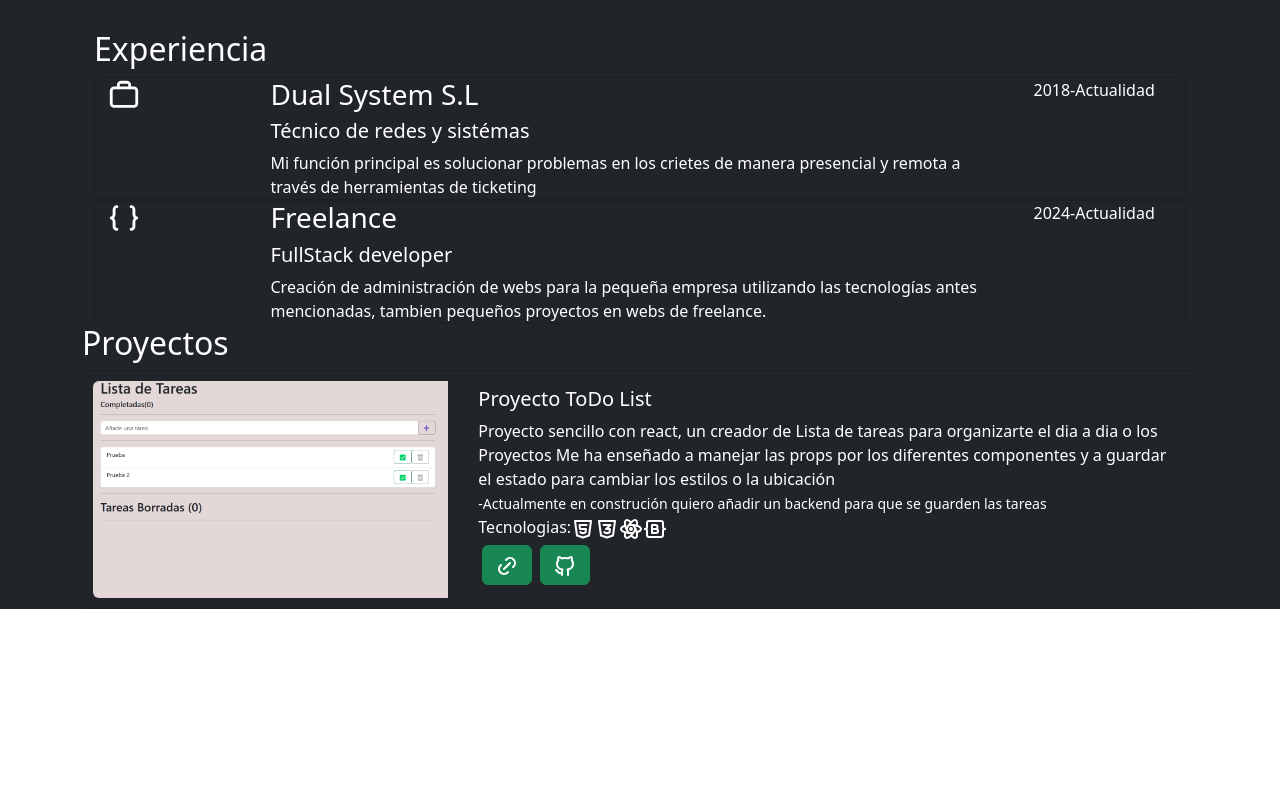
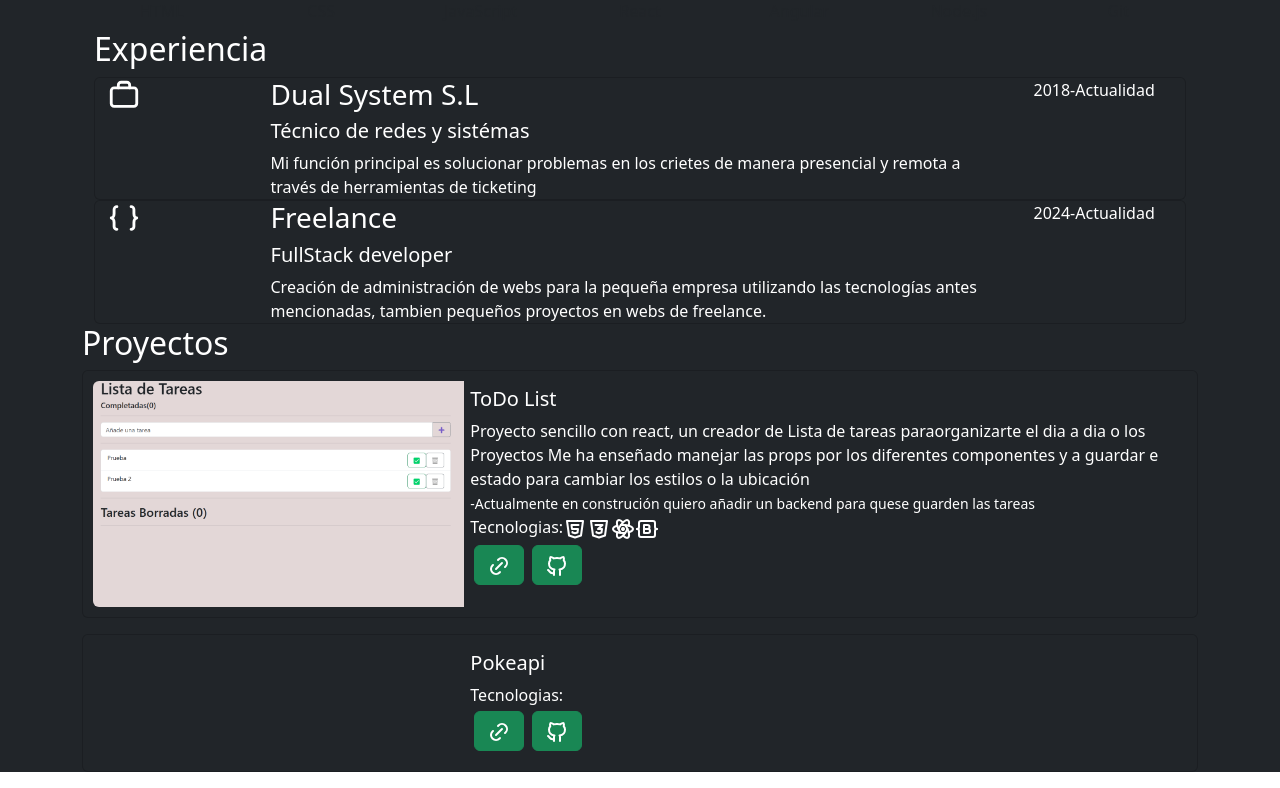
Before and after one commit to javierpelaez97/Portfolio, a React (Vite) app: page / in a window 1280 px wide. Shown: the part 596-1384 px from the top of the page. Before the commit the page ends 1221 px from the top, so only its background shows below. Built offline with nearby package versions, Linux system fonts and the light colour scheme.

Commit message:
Creado el map para que coja automaticamente los componenetes de la base de datos y los items de cada carta también. Solucionados errores de svg en algunos componentes

```diff
--- a/src/App.jsx
+++ b/src/App.jsx
@@ -4,8 +4,14 @@ import About from './components/About/About'
 import Tecnologias from './components/technologies/Tecnologias'
 import Experience from './components/experience/Experience'
 import Projects from './components/projects/Projects'
+import {db} from './database/db.js'
+import { useState } from 'react'
 
 function App() {
+
+  const [datos] = useState(db)
+
+
 
   return (
 
@@ -16,11 +22,13 @@ function App() {
         <hr />
         <Tecnologias></Tecnologias>
         <Experience></Experience>
-        <Projects></Projects>
+        <Projects datos = {datos}></Projects>
       </div>
+
 
      </div>
     </>
+
   )
 }
 
--- a/src/components/projects/Projects.jsx
+++ b/src/components/projects/Projects.jsx
@@ -1,14 +1,19 @@
 import CardProject from "./cardProject/CardProject";
 
 
-export default function Projects (){
+export default function Projects ({datos}){
+
+
 
     return(
     <>
     <h2>Proyectos</h2>
     <div>
+        {datos.map((x)=>(
 
-        <CardProject></CardProject>
+             <CardProject key={x.id} datos={x}></CardProject>
+
+        ))}
     </div>
     </>
     )
--- a/src/components/projects/cardProject/CardProject.jsx
+++ b/src/components/projects/cardProject/CardProject.jsx
@@ -1,142 +1,77 @@
-import prueba from "../../../../public/img/ToDo-List.png";
 
-export default function CardProject() {
+import gitIcon from "../../../../public/svg/git.svg";
+import linkIcon from "../../../../public/svg/icon.svg";
+import { useEffect } from "react";
+
+export default function CardProject({datos}) {
+
+  useEffect(()=>{
+    console.log("Datos actuales", datos);
+
+  },[datos])
+
+
+
   return (
-    <>
+
+
         <div className="card mb-3 text-bg-dark ">
-        <div className="row ">
-          <div className="col-md-4">
+          <div className="row g-0">
+            <div className="col-md-4  ">
               <a href="https://todolistjjpg.netlify.app/" target="_blank">
-              <img src={prueba} alt="" className="img-fluid rounded-start" />
+                <img src={datos.imagen} alt="" className="img-fluid rounded-start" />
               </a>
             </div>
-          <div className="col-md-8">
+
+            <div className="col-md-8  ">
               <div className="card-body">
-              <h5 className="card-title">Proyecto ToDo List</h5>
+                <h5 className="card-title">{datos.name}</h5>
                 <p className="card-text">
-                Proyecto sencillo con react, un creador de Lista de tareas para
-                organizarte el dia a dia o los Proyectos Me ha enseñado a
-                manejar las props por los diferentes componentes y a guardar el
-                estado para cambiar los estilos o la ubicación
+                  {datos.descripcion}
                 </p>
                 <p className="card-text">
                   <small>
-                  -Actualmente en construción quiero añadir un backend para que
-                  se guarden las tareas
+                    {datos.disclaimer}
                   </small>
                 </p>
                 <div>
                   <label>Tecnologias:</label>
-                <svg
-                  xmlns="http://www.w3.org/2000/svg"
-                  viewBox="0 0 24 24"
-                  fill="none"
-                  stroke="currentColor"
-                  stroke-linecap="round"
-                  stroke-linejoin="round"
-                  width="24"
-                  height="24"
-                  stroke-width="2"
-                >
-                  <path d="M20 4l-2 14.5l-6 2l-6 -2l-2 -14.5z"></path>
-                  <path d="M15.5 8h-7l.5 4h6l-.5 3.5l-2.5 .75l-2.5 -.75l-.1 -.5"></path>
-                </svg>
-                <svg
-                  xmlns="http://www.w3.org/2000/svg"
-                  viewBox="0 0 24 24"
-                  fill="none"
-                  stroke="currentColor"
-                  stroke-linecap="round"
-                  stroke-linejoin="round"
-                  width="24"
-                  height="24"
-                  stroke-width="2"
-                >
-                  <path d="M20 4l-2 14.5l-6 2l-6 -2l-2 -14.5z"></path>
-                  <path d="M8.5 8h7l-4.5 4h4l-.5 3.5l-2.5 .75l-2.5 -.75l-.1 -.5"></path>
-                </svg>
-                <svg
-                  xmlns="http://www.w3.org/2000/svg"
-                  viewBox="0 0 24 24"
-                  fill="none"
-                  stroke="currentColor"
-                  stroke-linecap="round"
-                  stroke-linejoin="round"
-                  width="24"
-                  height="24"
-                  stroke-width="2"
-                >
-                  <path d="M6.306 8.711c-2.602 .723 -4.306 1.926 -4.306 3.289c0 2.21 4.477 4 10 4c.773 0 1.526 -.035 2.248 -.102"></path>
-                  <path d="M17.692 15.289c2.603 -.722 4.308 -1.926 4.308 -3.289c0 -2.21 -4.477 -4 -10 -4c-.773 0 -1.526 .035 -2.25 .102"></path>
-                  <path d="M6.305 15.287c-.676 2.615 -.485 4.693 .695 5.373c1.913 1.105 5.703 -1.877 8.464 -6.66c.387 -.67 .733 -1.339 1.036 -2"></path>
-                  <path d="M17.694 8.716c.677 -2.616 .487 -4.696 -.694 -5.376c-1.913 -1.105 -5.703 1.877 -8.464 6.66c-.387 .67 -.733 1.34 -1.037 2"></path>
-                  <path d="M12 5.424c-1.925 -1.892 -3.82 -2.766 -5 -2.084c-1.913 1.104 -1.226 5.877 1.536 10.66c.386 .67 .793 1.304 1.212 1.896"></path>
-                  <path d="M12 18.574c1.926 1.893 3.821 2.768 5 2.086c1.913 -1.104 1.226 -5.877 -1.536 -10.66c-.375 -.65 -.78 -1.283 -1.212 -1.897"></path>
-                  <path d="M11.5 12.866a1 1 0 1 0 1 -1.732a1 1 0 0 0 -1 1.732z"></path>
-                </svg>
-                <svg
-                  xmlns="http://www.w3.org/2000/svg"
-                  viewBox="0 0 24 24"
-                  fill="none"
-                  stroke="currentColor"
-                  stroke-linecap="round"
-                  stroke-linejoin="round"
-                  width="24"
-                  height="24"
-                  stroke-width="2"
-                >
-                  <path d="M2 12a2 2 0 0 0 2 -2v-4a2 2 0 0 1 2 -2h12a2 2 0 0 1 2 2v4a2 2 0 0 0 2 2"></path>
-                  <path d="M2 12a2 2 0 0 1 2 2v4a2 2 0 0 0 2 2h12a2 2 0 0 0 2 -2v-4a2 2 0 0 1 2 -2"></path>
-                  <path d="M9 16v-8h3.5a2 2 0 1 1 0 4h-3.5h4a2 2 0 1 1 0 4h-4z"></path>
-                </svg>
+
+                  {(()=>{
+                    let elementos = []
+                    for (let i = 0; i < datos.tecnologias.length; i++) {
+                        elementos.push(
+                          <img src={datos.tecnologias[i]} className="m-0"/>
+                        );
+                  }
+                  return elementos
+                  })()}
+
                 </div>
-              <div className="">
+                <div className="col-md-4 ">
 
                   <a
                     href="https://todolistjjpg.netlify.app/"
                     className="btn btn-success m-1"
                     target="_blank"
                   >
-                  <svg
-                    xmlns="http://www.w3.org/2000/svg"
-                    viewBox="0 0 24 24"
-                    fill="none"
-                    stroke="currentColor"
-                    stroke-linecap="round"
-                    stroke-linejoin="round"
-                    width="24"
-                    height="24"
-                    stroke-width="2"
-                  >
-                    <path d="M9 15l6 -6"></path>
-                    <path d="M11 6l.463 -.536a5 5 0 0 1 7.071 7.072l-.534 .464"></path>
-                    <path d="M13 18l-.397 .534a5.068 5.068 0 0 1 -7.127 0a4.972 4.972 0 0 1 0 -7.071l.524 -.463"></path>
-                  </svg>
+                    <img src={linkIcon} alt="Icono Link" className="m-0" />
                   </a>
                   <a
                     href="https://github.com/javierpelaez97/ToDo-List"
                     className="btn btn-success m-1"
                     target="_blank"
                   >
-                  <svg
-                    xmlns="http://www.w3.org/2000/svg"
-                    viewBox="0 0 24 24"
-                    fill="none"
-                    stroke="currentColor"
-                    stroke-linecap="round"
-                    stroke-linejoin="round"
-                    width="24"
-                    height="24"
-                    stroke-width="2"
-                  >
-                    <path d="M9 19c-4.3 1.4 -4.3 -2.5 -6 -3m12 5v-3.5c0 -1 .1 -1.4 -.5 -2c2.8 -.3 5.5 -1.4 5.5 -6a4.6 4.6 0 0 0 -1.3 -3.2a4.2 4.2 0 0 0 -.1 -3.2s-1.1 -.3 -3.5 1.3a12.3 12.3 0 0 0 -6.2 0c-2.4 -1.6 -3.5 -1.3 -3.5 -1.3a4.2 4.2 0 0 0 -.1 3.2a4.6 4.6 0 0 0 -1.3 3.2c0 4.6 2.7 5.7 5.5 6c-.6 .6 -.6 1.2 -.5 2v3.5"></path>
-                  </svg>
+                  <img src={gitIcon} alt="Icono git" className="m-0" />
                   </a>
                 </div>
               </div>
             </div>
           </div>
         </div>
-    </>
+
+
+
+
   );
 }
--- a/src/components/technologies/Tecnologias.jsx
+++ b/src/components/technologies/Tecnologias.jsx
@@ -13,7 +13,7 @@ export default function Tecnologias(){
         <>
         <div className="container ">
             <h2>Tecnologías</h2>
-            <div class="row ">
+            <div className="row ">
                     <div className=" btn col ">
                         <img src={htmlIcon} alt="Icono HTML"  className="m-0"/>
                         <p>HTML</p>
--- a/src/database/db.js
+++ b/src/database/db.js
@@ -1,11 +1,33 @@
 export const db = [
-    {
-        id:1,
-        name: 'ToDo List',
-        descripcion: 'Proyecto sencillo con react, un creador de Lista de tareas paraorganizarte el dia a dia o los Proyectos Me ha enseñado manejar las props por los diferentes componentes y a guardar e estado para cambiar los estilos o la ubicación',
-        disclaimer: '-Actualmente en construción quiero añadir un backend para quese guarden las tareas',
-        imagen: 'ToDo-List',
-        enlace: 'https://todolistjjpg.netlify.app/',
-        git: 'https://github.com/javierpelaez97/ToDo-List',
-    }
-]
+  {
+    id: 1,
+    name: "ToDo List",
+    descripcion:
+      "Proyecto sencillo con react, un creador de Lista de tareas paraorganizarte el dia a dia o los Proyectos Me ha enseñado manejar las props por los diferentes componentes y a guardar e estado para cambiar los estilos o la ubicación",
+    disclaimer:
+      "-Actualmente en construción quiero añadir un backend para quese guarden las tareas",
+    imagen: "../../../../public/img/ToDo-List.png",
+    enlace: "https://todolistjjpg.netlify.app/",
+    git: "https://github.com/javierpelaez97/ToDo-List",
+    tecnologias: [
+      "../../../../public/svg/html.svg",
+      "../../../../public/svg/css.svg",
+      "../../../../public/svg/React.svg",
+      "../../../../public/svg/bootstrap.svg",
+    ],
+  },
+  {
+    id: 2,
+    name: "Pokeapi",
+    descripcion:
+      "",
+    disclaimer:
+      "",
+    imagen: "",
+    enlace: "",
+    git: "",
+    tecnologias: [
+
+    ],
+  },
+];
```
Also changed, not shown: public/svg/bootstrap.svg (added), public/svg/icon.svg (added). Lines whose indentation alone changed are shown as unchanged.
